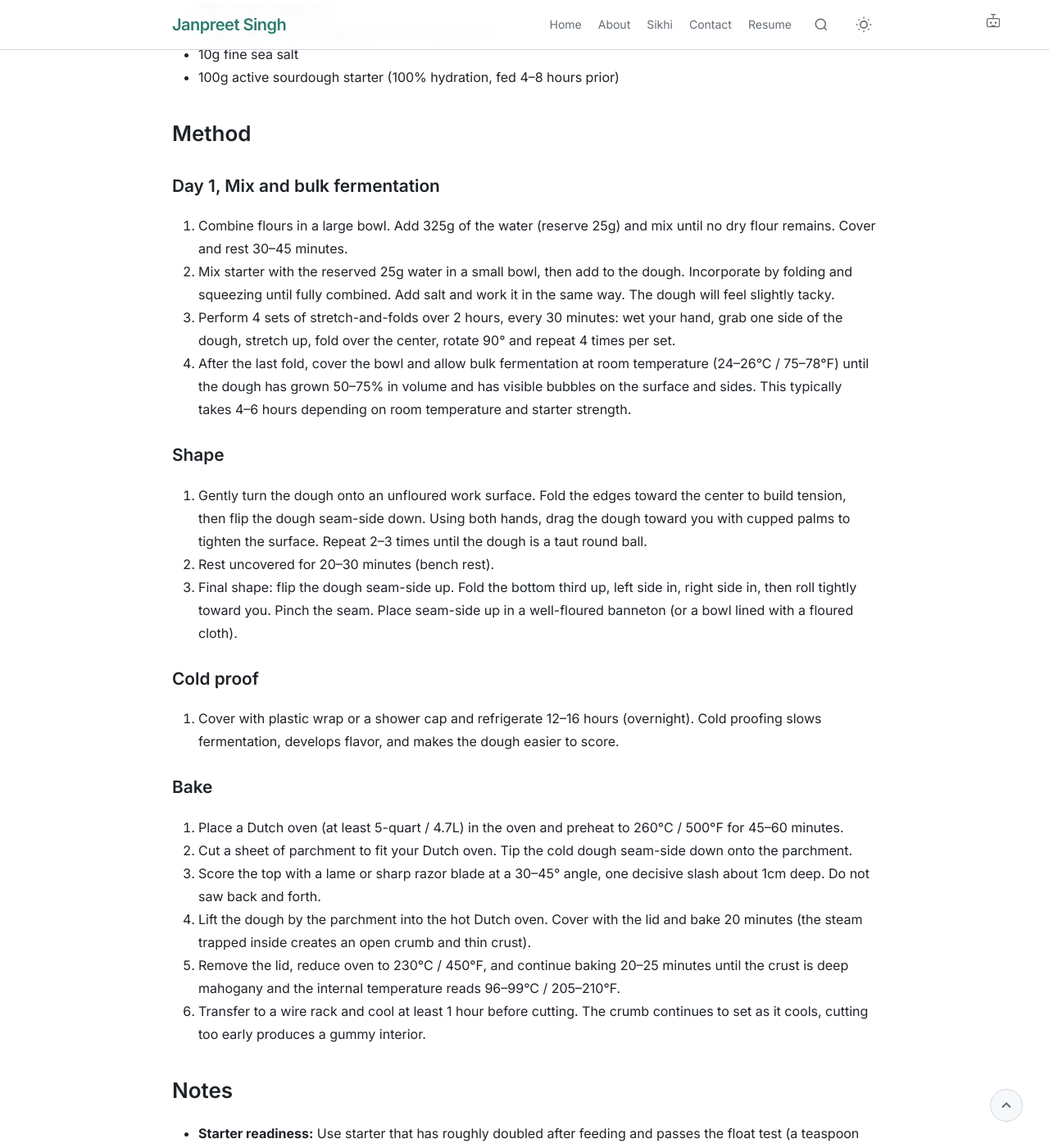
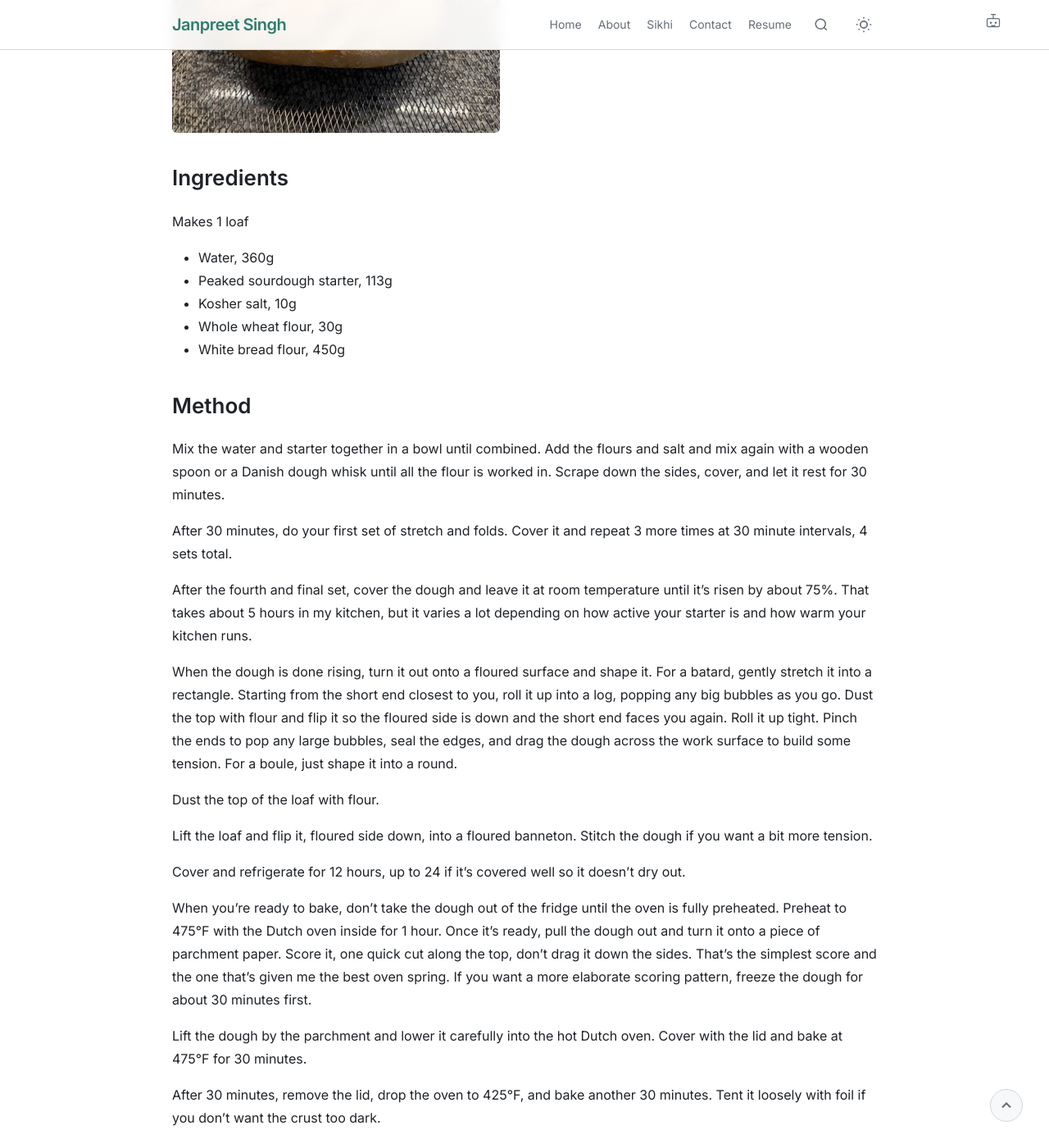
Before and after one commit to janpreet/vigilant-dollop, a Jekyll site: the page built from _posts/2026-06-06-sourdough-boule.md, in a window 1280 px wide and 1400 px high, scrolled down 418 px. Shown: the whole window at 82% size. Built offline with Jekyll 4.4.1, drawn with Linux system fonts in a browser that asks for light colours; comment, search, counter and statistics services are not loaded; some of the changed text lies outside the part shown.

Commit message:
Update sourdough boule with gram measurements and photos
Switched to gram-only ingredients, rewrote the method, and added
crust and crumb shots.

Co-Authored-By: Claude Sonnet 5 <noreply@anthropic.com>

```diff
--- a/_posts/2026-06-06-sourdough-boule.md
+++ b/_posts/2026-06-06-sourdough-boule.md
@@ -7,47 +7,40 @@ tags: [recipes, sourdough, bread, baking]
 description: "Open-crumb sourdough boule baked in a Dutch oven. Bulk ferment, overnight cold proof, and a scored crust."
 ---
 
+![Baked sourdough boule with a scored crust](/assets/2026-06-06-sourdough-boule/crust.jpg)
+
 ## Ingredients
 
-Makes 1 loaf (~900g)
+Makes 1 loaf
 
-- 450g bread flour
-- 50g whole wheat flour
-- 350g water, room temperature (70% hydration)
-- 10g fine sea salt
-- 100g active sourdough starter (100% hydration, fed 4–8 hours prior)
+- Water, 360g
+- Peaked sourdough starter, 113g
+- Kosher salt, 10g
+- Whole wheat flour, 30g
+- White bread flour, 450g
 
 ## Method
 
-### Day 1, Mix and bulk fermentation
+Mix the water and starter together in a bowl until combined. Add the flours and salt and mix again with a wooden spoon or a Danish dough whisk until all the flour is worked in. Scrape down the sides, cover, and let it rest for 30 minutes.
 
-1. Combine flours in a large bowl. Add 325g of the water (reserve 25g) and mix until no dry flour remains. Cover and rest 30–45 minutes.
-2. Mix starter with the reserved 25g water in a small bowl, then add to the dough. Incorporate by folding and squeezing until fully combined. Add salt and work it in the same way. The dough will feel slightly tacky.
-3. Perform 4 sets of stretch-and-folds over 2 hours, every 30 minutes: wet your hand, grab one side of the dough, stretch up, fold over the center, rotate 90° and repeat 4 times per set.
-4. After the last fold, cover the bowl and allow bulk fermentation at room temperature (24–26°C / 75–78°F) until the dough has grown 50–75% in volume and has visible bubbles on the surface and sides. This typically takes 4–6 hours depending on room temperature and starter strength.
+After 30 minutes, do your first set of stretch and folds. Cover it and repeat 3 more times at 30 minute intervals, 4 sets total.
 
-### Shape
+After the fourth and final set, cover the dough and leave it at room temperature until it's risen by about 75%. That takes about 5 hours in my kitchen, but it varies a lot depending on how active your starter is and how warm your kitchen runs.
 
-5. Gently turn the dough onto an unfloured work surface. Fold the edges toward the center to build tension, then flip the dough seam-side down. Using both hands, drag the dough toward you with cupped palms to tighten the surface. Repeat 2–3 times until the dough is a taut round ball.
-6. Rest uncovered for 20–30 minutes (bench rest).
-7. Final shape: flip the dough seam-side up. Fold the bottom third up, left side in, right side in, then roll tightly toward you. Pinch the seam. Place seam-side up in a well-floured banneton (or a bowl lined with a floured cloth).
+When the dough is done rising, turn it out onto a floured surface and shape it. For a batard, gently stretch it into a rectangle. Starting from the short end closest to you, roll it up into a log, popping any big bubbles as you go. Dust the top with flour and flip it so the floured side is down and the short end faces you again. Roll it up tight. Pinch the ends to pop any large bubbles, seal the edges, and drag the dough across the work surface to build some tension. For a boule, just shape it into a round.
 
-### Cold proof
+Dust the top of the loaf with flour.
 
-8. Cover with plastic wrap or a shower cap and refrigerate 12–16 hours (overnight). Cold proofing slows fermentation, develops flavor, and makes the dough easier to score.
+Lift the loaf and flip it, floured side down, into a floured banneton. Stitch the dough if you want a bit more tension.
 
-### Bake
+Cover and refrigerate for 12 hours, up to 24 if it's covered well so it doesn't dry out.
 
-9. Place a Dutch oven (at least 5-quart / 4.7L) in the oven and preheat to 260°C / 500°F for 45–60 minutes.
-10. Cut a sheet of parchment to fit your Dutch oven. Tip the cold dough seam-side down onto the parchment.
-11. Score the top with a lame or sharp razor blade at a 30–45° angle, one decisive slash about 1cm deep. Do not saw back and forth.
-12. Lift the dough by the parchment into the hot Dutch oven. Cover with the lid and bake 20 minutes (the steam trapped inside creates an open crumb and thin crust).
-13. Remove the lid, reduce oven to 230°C / 450°F, and continue baking 20–25 minutes until the crust is deep mahogany and the internal temperature reads 96–99°C / 205–210°F.
-14. Transfer to a wire rack and cool at least 1 hour before cutting. The crumb continues to set as it cools, cutting too early produces a gummy interior.
+When you're ready to bake, don't take the dough out of the fridge until the oven is fully preheated. Preheat to 475°F with the Dutch oven inside for 1 hour. Once it's ready, pull the dough out and turn it onto a piece of parchment paper. Score it, one quick cut along the top, don't drag it down the sides. That's the simplest score and the one that's given me the best oven spring. If you want a more elaborate scoring pattern, freeze the dough for about 30 minutes first.
 
-## Notes
+Lift the dough by the parchment and lower it carefully into the hot Dutch oven. Cover with the lid and bake at 475°F for 30 minutes.
 
-- **Starter readiness:** Use starter that has roughly doubled after feeding and passes the float test (a teaspoon dropped in water floats). An underactive starter means weak oven spring.
-- **Bulk fermentation endpoint:** Look for bubbles on the surface and sides, a slightly domed top, and a jiggle in the center when you shake the bowl. Temperature matters, at 24°C it takes ~5 hours; at 21°C it can take 7–8 hours.
-- **Dutch oven:** Creates the steam environment a deck oven provides in a bakery. A combo cooker (Lodge or similar) also works. No Dutch oven, place a tray of boiling water on the lower rack for the first 20 minutes and bake the loaf directly on a preheated steel or stone.
-- **Troubleshooting dense crumb:** Most likely cause is under-fermented bulk or inactive starter. Extend bulk until you see clear volume gain and bubble activity.
+After 30 minutes, remove the lid, drop the oven to 425°F, and bake another 30 minutes. Tent it loosely with foil if you don't want the crust too dark.
+
+When it's done, take it out and let it cool at least 2 hours before slicing.
+
+![Sliced sourdough boule showing the open crumb](/assets/2026-06-06-sourdough-boule/crumb.jpg)
```
Also changed, not shown: assets/2026-06-06-sourdough-boule/crumb.jpg (added), assets/2026-06-06-sourdough-boule/crust.jpg (added).
